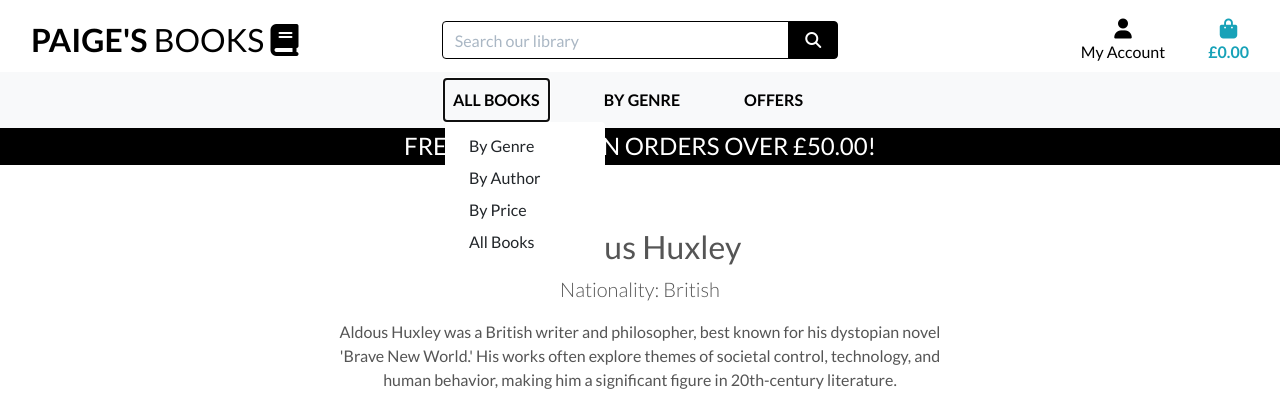
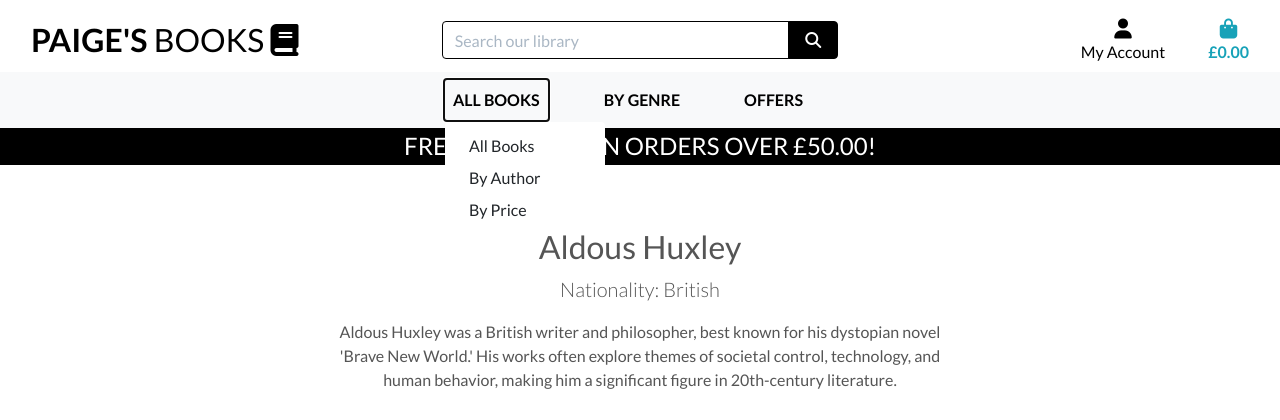
Before and after one commit to paddyw11/paiges-books, a Django app: page /authors/52/ in a window 1280 px wide, after a click on "ALL BOOKS". Shown: the top 420 px of the page. Run offline with Django 3.2, Linux system fonts and the light colour scheme; data comes from the database, SQL or seed files in the repository; data that the repository does not hold is empty; parts of the project's set-up code (start-up, migrations or seed data) failed here and were passed over; some libraries are stand-ins or nearby versions.

Commit message:
fix: more logical order for nav items

```diff
--- a/templates/includes/main-nav.html
+++ b/templates/includes/main-nav.html
@@ -10,10 +10,10 @@
                 All Books
             </a>
             <div class="dropdown-menu border-0" aria-labelledby="all-books-link">
-                <a href="{% url 'books' %}?sort=genres&direction=asc"class="dropdown-item">By Genre</a>
+                <a href="{% url 'books' %}" class="dropdown-item">All Books</a>
                 <a href="{% url 'books' %}?sort=author&direction=asc" class="dropdown-item">By Author</a>
                 <a href="{% url 'books' %}?sort=price&direction=asc" class="dropdown-item">By Price</a>
-                <a href="{% url 'books' %}" class="dropdown-item">All Books</a>
+
             </div>
         </li>
         <li class="nav-item dropdown">
```
